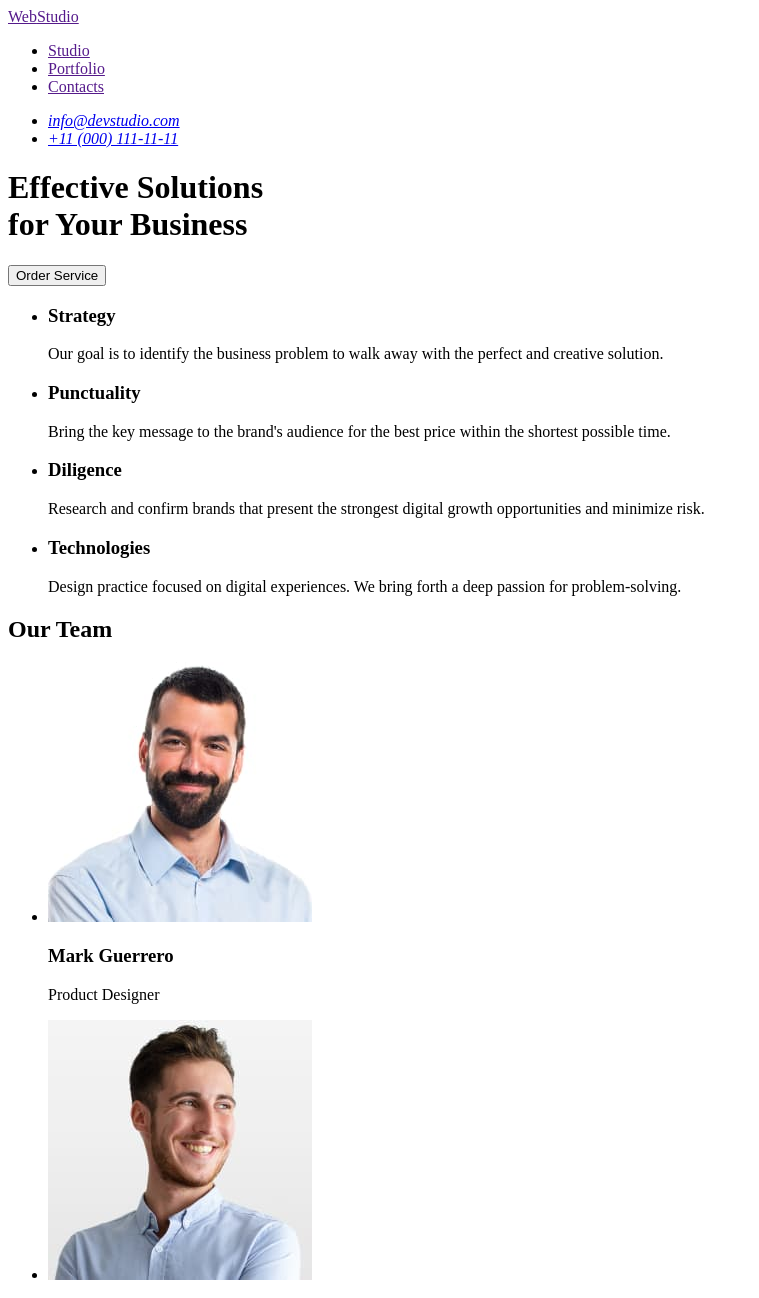
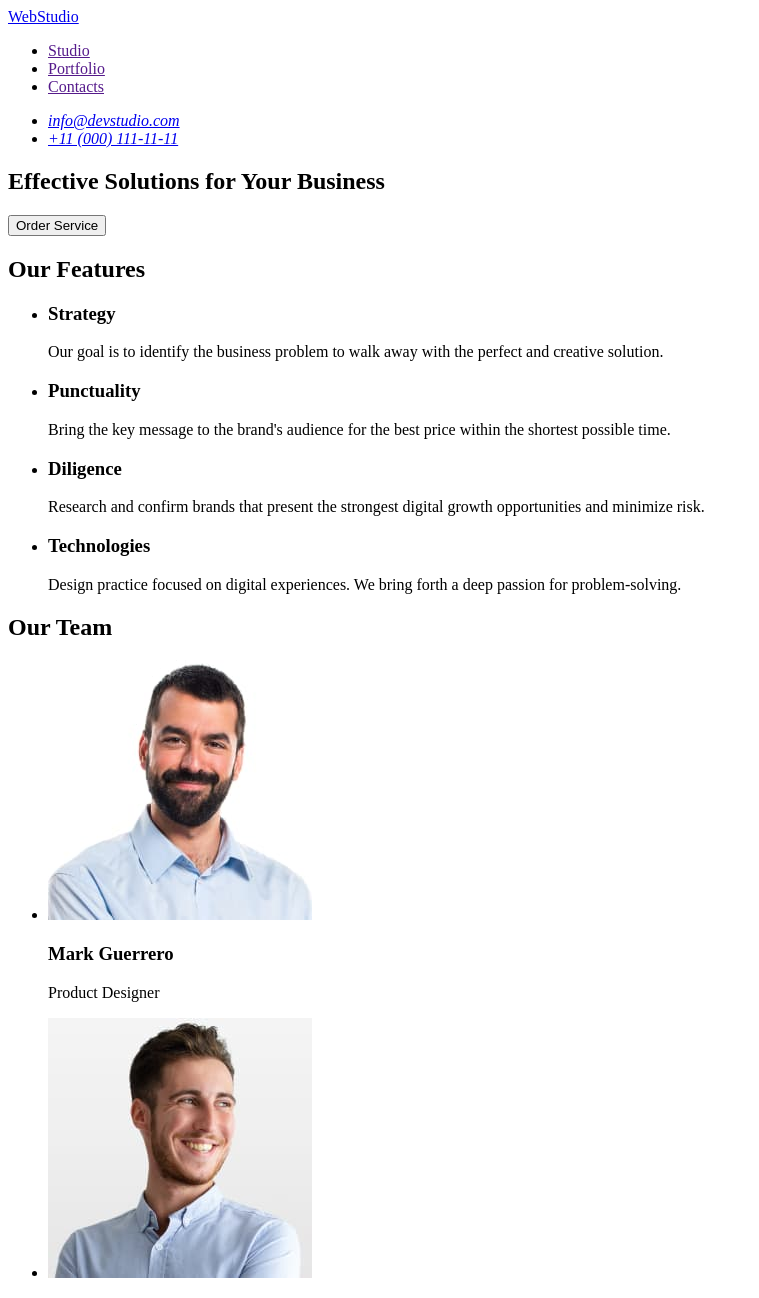
Before and after one commit to OleksandrLyshniak/goit-markup-hw-01, a plain HTML site: page index.html in a window 1280 px wide. Shown: the top 1298 px of the page, without its empty margins (0-759 px from the left). Drawn offline with Linux system fonts and the light colour scheme.

Commit message:
add index file

```diff
--- a/index.html
+++ b/index.html
@@ -8,7 +8,7 @@
 <body>
     <header>
         <nav>
-        <a href=""><span>Web</span>Studio</a>
+        <a href="./index.html">WebStudio</a>
         <ul>
             <li><a href="">Studio</a></li>
             <li><a href="">Portfolio</a></li>
@@ -23,11 +23,12 @@
         </address>
     </header>
     <main>
-        <div>
-            <h1>Effective Solutions<br> for Your Business</h1>
-            <button>Order Service</button>
-        </div>
-        <div>
+        <section>
+            <h1>Effective Solutions for Your Business</h1>
+            <button type="button">Order Service</button>
+        </section>
+        <section>
+            <h2>Our Features</h2>
             <ul>
                 <li>
                     <h3>Strategy</h3>
@@ -47,8 +48,8 @@
                     <p>Design practice focused on digital experiences. We bring forth a deep passion for problem-solving.</p>
                 </li>
             </ul>
-        </div>
-        <div>
+        </section>
+        <section>
             <h2>Our Team</h2>
             <ul>
                 <li>
@@ -72,10 +73,10 @@
                     <p>UI Designer</p>
                 </li>
             </ul>
-        </div>
+        </section>
     </main>
     <footer>
-        <a href=""><span>Web</span>Studio</a>
+        <a href="./index.html">WebStudio</a>
         <p>Increase the flow of customers and sales for your business with digital marketing & growth solutions.</p>
     </footer>
 </body>
```
